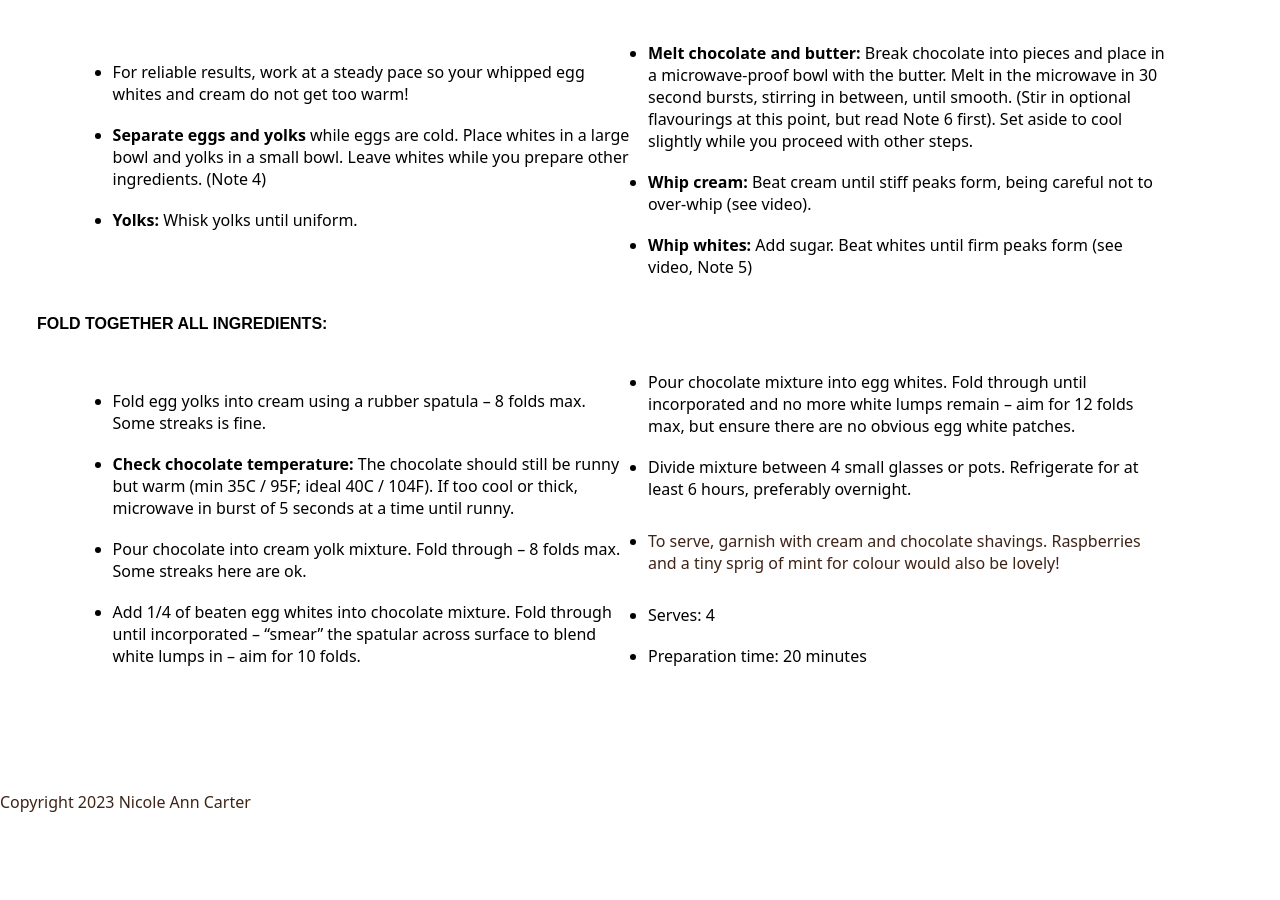
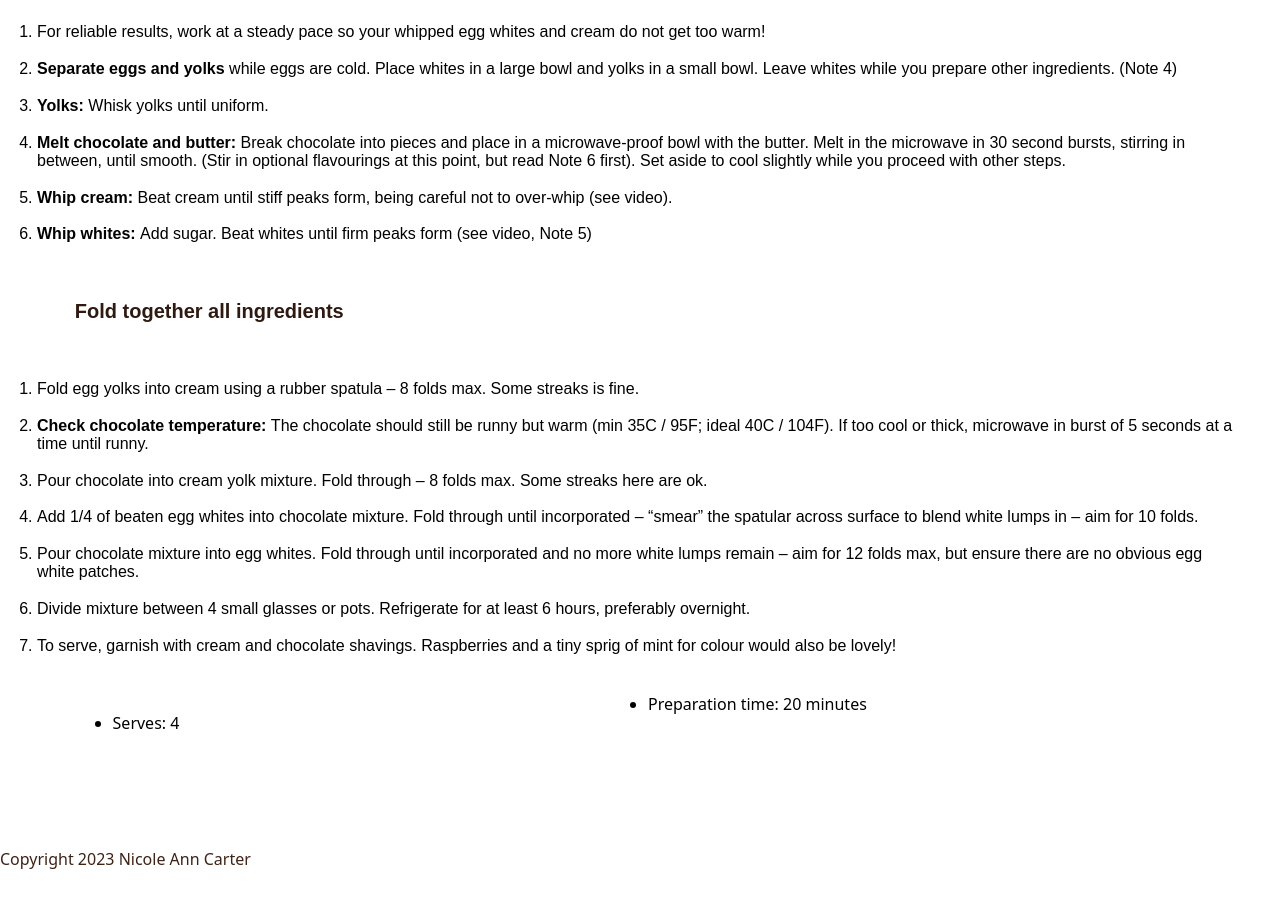
Before and after one commit to nicoleanncarter/recipes, a Jekyll site: the page built from _recipes/recipe1.md, in a window 1280 px wide and 900 px high, scrolled down 1871 px. Built offline with Jekyll 4.4.1, drawn with Linux system fonts in a browser that asks for light colours; before the commit the page ends 2714 px from its top, so only the background shows below that; part of the change alters nothing that is shown.

Commit message:
Update Recipe “recipe1”

```diff
--- a/_recipes/recipe1.md
+++ b/_recipes/recipe1.md
@@ -21,24 +21,25 @@ Aute velit minim ad ut deserunt ipsum eiusmod. Laborum nisi ex qui exercitation
 
 ## Method
 
-* For reliable results, work at a steady pace so your whipped egg whites and cream do not get too warm!
-* **Separate eggs and yolks** while eggs are cold. Place whites in a large bowl and yolks in a small bowl. Leave whites while you prepare other ingredients. (Note 4)
-* **Yolks:** Whisk yolks until uniform.
-* **Melt chocolate and butter:** Break chocolate into pieces and place in a microwave-proof bowl with the butter. Melt in the microwave in 30 second bursts, stirring in between, until smooth. (Stir in optional flavourings at this point, but read Note 6 first). Set aside to cool slightly while you proceed with other steps.
-* **Whip cream:** Beat cream until stiff peaks form, being careful not to over-whip (see video).
-* **Whip whites:** Add sugar. Beat whites until firm peaks form (see video, Note 5)
+1. For reliable results, work at a steady pace so your whipped egg whites and cream do not get too warm!
+2. **Separate eggs and yolks** while eggs are cold. Place whites in a large bowl and yolks in a small bowl. Leave whites while you prepare other ingredients. (Note 4)
+3. **Yolks:** Whisk yolks until uniform.
+4. **Melt chocolate and butter:** Break chocolate into pieces and place in a microwave-proof bowl with the butter. Melt in the microwave in 30 second bursts, stirring in between, until smooth. (Stir in optional flavourings at this point, but read Note 6 first). Set aside to cool slightly while you proceed with other steps.
+5. **Whip cream:** Beat cream until stiff peaks form, being careful not to over-whip (see video).
+6. **Whip whites:** Add sugar. Beat whites until firm peaks form (see video, Note 5)
 
 
 
-#### FOLD TOGETHER ALL INGREDIENTS:
+## F﻿old together all ingredients
 
-* Fold egg yolks into cream using a rubber spatula – 8 folds max. Some streaks is fine.
-* **Check chocolate temperature:** The chocolate should still be runny but warm (min 35C / 95F; ideal 40C / 104F). If too cool or thick, microwave in burst of 5 seconds at a time until runny.
-* Pour chocolate into cream yolk mixture. Fold through – 8 folds max. Some streaks here are ok.
-* Add 1/4 of beaten egg whites into chocolate mixture. Fold through until incorporated – "smear" the spatular across surface to blend white lumps in – aim for 10 folds.
-* Pour chocolate mixture into egg whites. Fold through until incorporated and no more white lumps remain – aim for 12 folds max, but ensure there are no obvious egg white patches.
-* Divide mixture between 4 small glasses or pots. Refrigerate for at least 6 hours, preferably overnight.
-* To serve, garnish with cream and chocolate shavings. Raspberries and a tiny sprig of mint for colour would also be lovely!
+1. Fold egg yolks into cream using a rubber spatula – 8 folds max. Some streaks is fine.
+2. **Check chocolate temperature:** The chocolate should still be runny but warm (min 35C / 95F; ideal 40C / 104F). If too cool or thick, microwave in burst of 5 seconds at a time until runny.
+3. Pour chocolate into cream yolk mixture. Fold through – 8 folds max. Some streaks here are ok.
+4. Add 1/4 of beaten egg whites into chocolate mixture. Fold through until incorporated – "smear" the spatular across surface to blend white lumps in – aim for 10 folds.
+5. Pour chocolate mixture into egg whites. Fold through until incorporated and no more white lumps remain – aim for 12 folds max, but ensure there are no obvious egg white patches.
+6. Divide mixture between 4 small glasses or pots. Refrigerate for at least 6 hours, preferably overnight.
+7. To serve, garnish with cream and chocolate shavings. Raspberries and a tiny sprig of mint for colour would also be lovely!
+
 
 
 * Serves: 4
```
